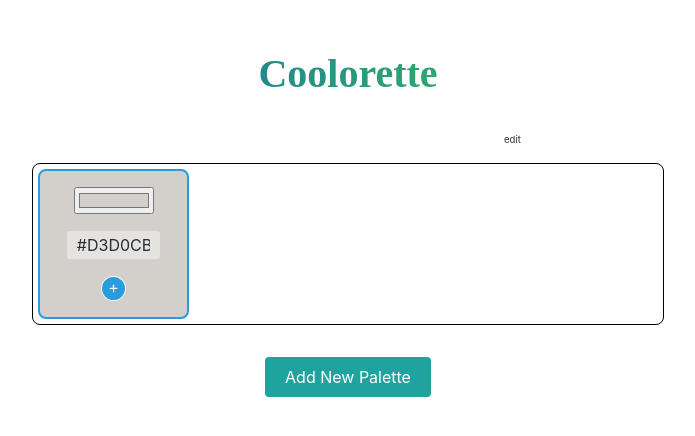
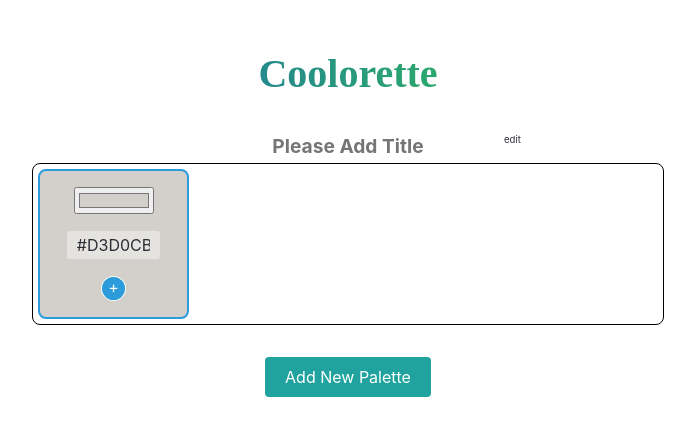
Before and after one commit to jecaps/Color-Saver-App, a React (Create React App) app: page / in a window 1280 px wide. Both pictures are taken after a click on the button "Add New Palette". Shown: the top 436 px of the page, without its empty margins (292-987 px from the left). Built offline with nearby package versions, Linux system fonts and the light colour scheme; a web font is replaced by a local one.

Commit message:
Change Placeholder Text

```diff
--- a/src/pages/Cards.js
+++ b/src/pages/Cards.js
@@ -84,6 +84,7 @@ function Cards({
           className="colors__title"
           defaultValue={paletteName}
           readOnly={allowEdit ? "" : "readonly"}
+          placeholder="Please Add Title"
           onInput={inputHandler}
         />
         <button
```
